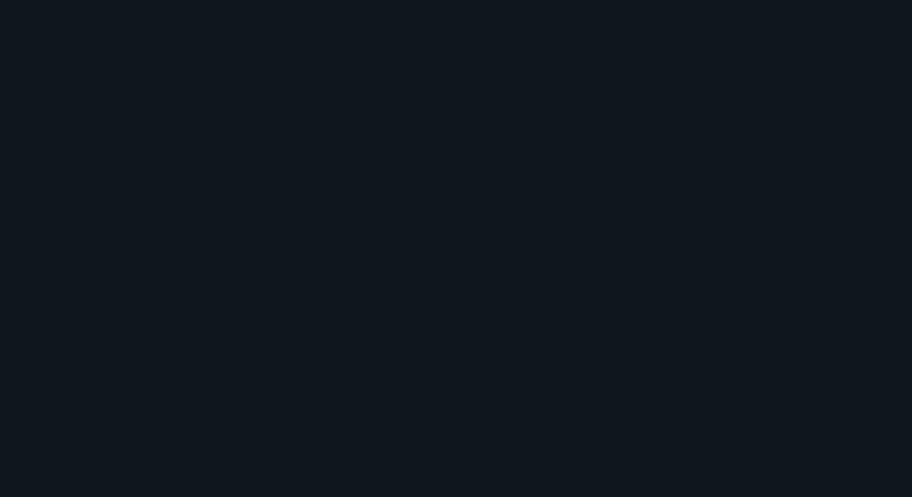
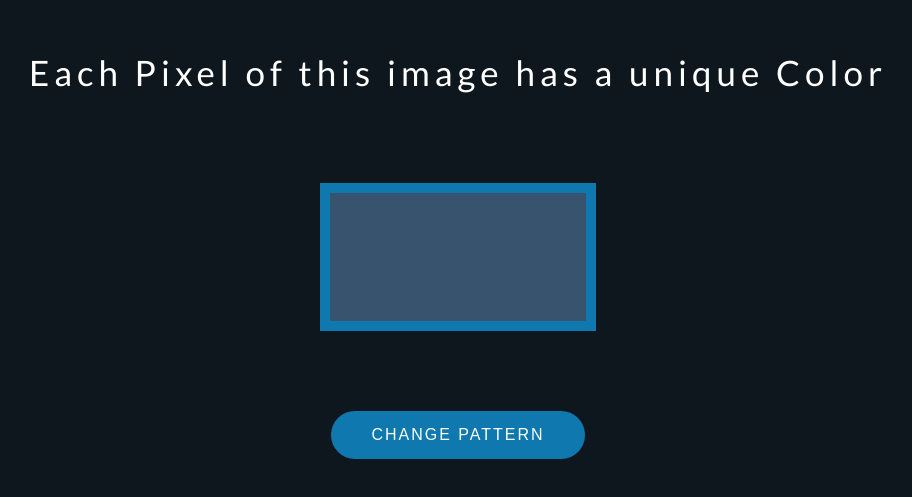
Before and after one commit to Pratham05/image-creator, a React (Create React App) app: page / in a window 1280 px wide. Shown: the part 149-646 px from the top of the page, without its empty margins (182-1094 px from the left). Built offline with nearby package versions, Linux system fonts and the light colour scheme.

Commit message:
Home Page Skeleton Ready

```diff
--- a/src/App.js
+++ b/src/App.js
@@ -1,10 +1,9 @@
 import React from 'react';
+import Home from './pages/Home/Home';
 
 const App = () => {
   return (
-    <div className="App">
-
-    </div>
+    <Home />
   );
 };
 
--- /dev/null
+++ b/src/components/Button/Button.js
@@ -0,0 +1,13 @@
+import React from 'react';
+import styles from './Button.module.scss';
+
+const Button = () => {
+    const onClickHandler = () => {
+        console.log("Button Pressed");
+    }
+    return (
+        <button className={styles.Button} onClick={onClickHandler}>Change Pattern</button>
+    );
+}
+
+export default Button;
--- /dev/null
+++ b/src/components/Button/Button.module.scss
@@ -0,0 +1,29 @@
+@import "../../sass/abstracts/variables";
+
+.Button {
+    display: inline-block;
+    text-transform: uppercase;
+    padding: 1.5rem 4rem;
+    border-radius: 10rem;
+    transition: all .2s;
+    font-size: $default-font-size;
+    border: none;
+    cursor: pointer;
+    background-color: $color-secondary;
+    color: $color-white;
+    letter-spacing: .2rem;
+    margin-top: 8rem;
+
+    &:hover {
+        transform: translateY(-.3rem);
+        /* X Y Blur and Color */
+        box-shadow: 0 1rem 2rem rgba($color-secondary, .2);
+    }
+
+    &:active,
+    &:focus {
+        outline: none;
+        transform: translateY(-.1rem);
+        box-shadow: 0 .5rem 1rem rgba($color-secondary, .2);
+    }
+}
--- /dev/null
+++ b/src/components/Canvas/Canvas.js
@@ -0,0 +1,12 @@
+import React from 'react';
+import styles from './Canvas.module.scss';
+
+const Canvas = () => {
+    return (
+        <div className={styles.Canvas}>
+
+        </div>
+    );
+};
+
+export default Canvas;
--- /dev/null
+++ b/src/components/Canvas/Canvas.module.scss
@@ -0,0 +1,9 @@
+@import "../../sass/abstracts/variables";
+
+.Canvas {
+    background-color: $color-primary-light;
+    height: $canvas-height;
+    width: $canvas-width;
+    border: 1rem solid $color-secondary;
+    box-sizing: content-box;
+}
--- a/src/components/Pixel/Pixel.js
+++ b/src/components/Pixel/Pixel.js
@@ -1,9 +1,11 @@
 import React from 'react';
 import styles from './Pixel.module.scss';
 
-const Pixel = () => {
+const Pixel = ({red, green, blue}) => {
     return (
-        <div className={styles.Pixel}>
+        <div
+        style={{backgroundColor: `rgb(${red}, ${green}, ${blue})`}}
+        className={styles.Pixel}>
 
         </div>
     );
--- a/src/components/Pixel/Pixel.module.scss
+++ b/src/components/Pixel/Pixel.module.scss
@@ -1,3 +1,4 @@
+
 .Pixel {
     height: .1rem; // 1px
     width: .1rem;
--- /dev/null
+++ b/src/pages/Home/Home.js
@@ -0,0 +1,18 @@
+import React from 'react';
+import styles from './Home.module.scss';
+import Canvas from '../../components/Canvas/Canvas';
+import Button from '../../components/Button/Button';
+
+const Home = () => {
+    return (
+        <div className={styles.Home}>
+            <h1 className={styles.Home__Heading} >
+                Each Pixel of this image has a unique Color
+            </h1>
+            <Canvas />
+            <Button />
+        </div>
+    );
+};
+
+export default Home;
--- /dev/null
+++ b/src/pages/Home/Home.module.scss
@@ -0,0 +1,16 @@
+.Home {
+    // Center content
+    display: flex;
+    flex-direction: column;
+    justify-content: center;
+    align-items: center;
+    height: 100vh;
+    width: 100vw;
+
+    &__Heading {
+        margin-bottom: 8rem;
+        font-size: 3.5rem;
+        font-weight: 400;
+        letter-spacing: .5rem;
+    }
+}
--- a/src/sass/abstracts/_variables.scss
+++ b/src/sass/abstracts/_variables.scss
@@ -9,3 +9,9 @@ $color-secondary-dark: #08415E;
 
 $color-black: #070A0D;
 $color-white: #FFFF;
+
+
+$canvas-width:  25.6rem; // 256px
+$canvas-height: 12.8rem; // 128px
+
+$default-font-size: 1.6rem;
--- a/src/sass/base/_typography.scss
+++ b/src/sass/base/_typography.scss
@@ -1,12 +1,12 @@
 body {
     font-family: "Lato", sans-serif;
-    font-weight: 400;
-    font-size: 1.6rem;
+    font-weight: 300;
+    font-size: $default-font-size;
     line-height: 1.7;
     color: $color-white;
 }
 
 p {
-    font-size: 1.6rem;
+    font-size: $default-font-size;
     color: $color-white;
 }
```
